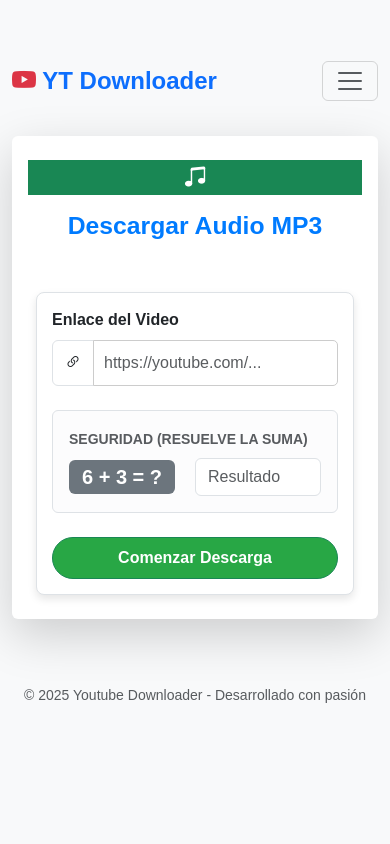
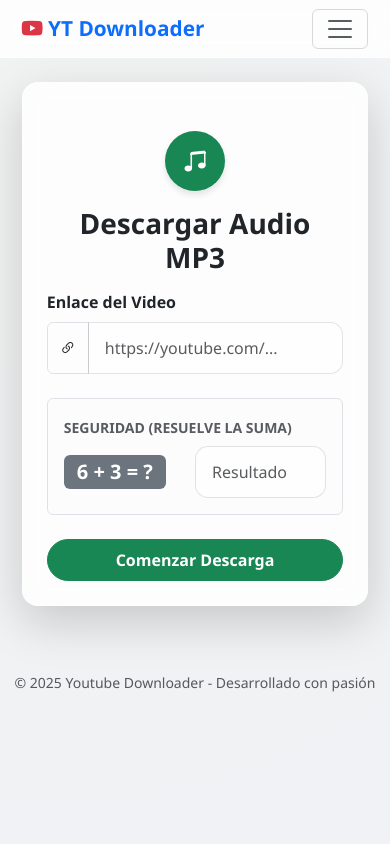
Before and after one commit to Kadir011/download_youtube_web, a Flask app: page /download_mp3 in a window 390 px wide. Run offline with Flask 3, Linux system fonts and the light colour scheme.

Commit message:
Update UI style for animations & theme color white/blank & web responsive

```diff
--- a/static/css/style.css
+++ b/static/css/style.css
@@ -1,101 +1,166 @@
-/* Fondo y texto general */
-body {
-    background-color: #f8f9fa;
-    color: #333;
-    font-family: 'Arial', sans-serif;
+:root {
+    --glass-bg: rgba(255, 255, 255, 0.85);
+    --glass-border: rgba(255, 255, 255, 0.5);
+    --body-bg: #f0f2f5;
+    --text-color: #212529;
+    --card-shadow: 0 8px 32px 0 rgba(31, 38, 135, 0.15);
 }
 
-/* Títulos */
-h1, h2 {
-    color: #007bff;
-    text-align: center;
-    margin-bottom: 20px;
+[data-bs-theme="dark"] {
+    --glass-bg: rgba(33, 37, 41, 0.85);
+    --glass-border: rgba(255, 255, 255, 0.1);
+    --body-bg: #121212;
+    --text-color: #f8f9fa;
+    --card-shadow: 0 8px 32px 0 rgba(0, 0, 0, 0.3);
 }
 
-/* Formulario */
-form {
-    margin: 0 auto;
-    padding: 20px;
-    background: #ffffff;
-    border: 1px solid #dee2e6;
-    border-radius: 8px;
-    box-shadow: 0 4px 8px rgba(0, 0, 0, 0.1);
-    width: 100%;
-    max-width: 500px;  /* Limitar el ancho máximo */
+body {
+    background-color: var(--body-bg);
+    color: var(--text-color);
+    transition: background-color 0.3s ease, color 0.3s ease;
+    font-family: 'Segoe UI', system-ui, -apple-system, sans-serif;
+    background-image: radial-gradient(circle at 10% 20%, rgb(242, 242, 242) 0%, var(--body-bg) 90%);
+    min-height: 100vh;
 }
 
-/* Alertas */
-.alert {
-    font-size: 1.1rem;
-    margin-top: 20px;
-    padding: 10px;
-    text-align: center;
-    border-radius: 5px;
+[data-bs-theme="dark"] body {
+    background-image: radial-gradient(circle at 10% 20%, rgb(40, 40, 40) 0%, var(--body-bg) 90%);
 }
 
-/* Botones */
-button {
-    padding: 10px;
-    font-size: 1rem;
-    border-radius: 5px;
-    border: none;
-    cursor: pointer;
-    transition: background-color 0.3s ease;
+/* Glassmorphism Effect */
+.glass-effect {
+    background: var(--glass-bg);
+    backdrop-filter: blur(10px);
+    -webkit-backdrop-filter: blur(10px);
+    border-bottom: 1px solid var(--glass-border);
+    z-index: 1000;
 }
 
-/* Botón de descarga de video */
-button[type="submit"].btn-primary {
-    background-color: #007bff;
-    color: #fff;
+.glass-card {
+    background: var(--glass-bg);
+    backdrop-filter: blur(10px);
+    -webkit-backdrop-filter: blur(10px);
+    border: 1px solid var(--glass-border) !important;
+    box-shadow: var(--card-shadow);
+    border-radius: 1rem;
 }
 
-button[type="submit"].btn-primary:hover {
-    background-color: #0056b3;
+/* Animations */
+.hover-scale {
+    transition: transform 0.2s ease, box-shadow 0.2s ease;
 }
 
-/* Botón de descarga MP3 */
-button[type="submit"].btn-success {
-    background-color: #28a745;
-    color: #fff;
+/* Solo aplicar efecto hover en dispositivos que tienen puntero (mouse) */
+@media (hover: hover) {
+    .hover-scale:hover {
+        transform: translateY(-3px);
+        box-shadow: 0 10px 20px rgba(0,0,0,0.1);
+    }
 }
 
-button[type="submit"].btn-success:hover {
-    background-color: #218838;
+.icon-circle {
+    width: 70px;
+    height: 70px;
+    border-radius: 50%;
+    display: flex;
+    align-items: center;
+    justify-content: center;
+    box-shadow: 0 4px 6px rgba(0,0,0,0.1);
+    transition: all 0.3s ease;
 }
 
-/* Barra de navegación */
-.navbar-brand {
-    font-weight: bold;
-    font-size: 1.5rem;
+/* Inputs form styling */
+.form-control, .form-select {
+    padding: 0.8rem 1rem;
+    border-radius: 0.8rem;
+    background-color: rgba(255, 255, 255, 0.5);
+    border: 1px solid rgba(0,0,0,0.1);
 }
 
-/* Ajustes de margen y padding en el body */
-.container {
-    margin-top: 50px;
+[data-bs-theme="dark"] .form-control,
+[data-bs-theme="dark"] .form-select {
+    background-color: rgba(0, 0, 0, 0.2);
+    border-color: rgba(255, 255, 255, 0.1);
+    color: var(--text-color);
 }
 
-/* Formulario input */
-input[type="url"] {
-    width: 100%;
-    padding: 10px;
-    font-size: 1rem;
-    border: 1px solid #ccc;
-    border-radius: 5px;
+.form-control:focus, .form-select:focus {
+    box-shadow: 0 0 0 4px rgba(13, 110, 253, 0.15);
+    background-color: rgba(255, 255, 255, 0.9);
+    border-color: #86b7fe;
 }
 
-input[type="url"]:focus {
-    outline: none;
-    border-color: #007bff;
-    box-shadow: 0 0 5px rgba(0, 123, 255, 0.5);
+[data-bs-theme="dark"] .form-control:focus,
+[data-bs-theme="dark"] .form-select:focus {
+    background-color: rgba(0, 0, 0, 0.5);
+    border-color: #0d6efd;
 }
 
-/* Mejorar el diseño para pantallas pequeñas */
-@media (max-width: 576px) {
-    form {
-        padding: 15px;
+/* --- RESPONSIVE & MOBILE DESIGN --- */
+
+/* Ajustes para Tablets y Móviles grandes (menor a 992px) */
+@media (max-width: 992px) {
+    .container {
+        max-width: 95%;
+    }
+}
+
+/* Ajustes para Móviles (menor a 768px) */
+@media (max-width: 768px) {
+    /* Reducir el padding interno de las tarjetas para ganar espacio */
+    .glass-card {
+        padding: 1.5rem !important;
     }
 
-    button {
-        font-size: 0.9rem;
+    .card-body {
+        padding: 0 !important;
+    }
+
+    /* Texto de títulos más pequeño para que no ocupe toda la pantalla */
+    h1.display-4 {
+        font-size: 2.5rem;
+    }
+
+    h2 {
+        font-size: 1.75rem;
+    }
+
+    /* Ajustar tamaño del icono circular */
+    .icon-circle {
+        width: 60px;
+        height: 60px;
+    }
+
+    .icon-circle i {
+        font-size: 1.5rem !important;
     }
 }
+
+/* Ajustes para Móviles Pequeños (menor a 576px) */
+@media (max-width: 576px) {
+    /* Navbar brand más pequeño */
+    .navbar-brand {
+        font-size: 1.3rem;
+        margin-right: 0;
+    }
+
+    /* Botones de acción principales ocupan todo el ancho y se apilan */
+    .d-flex.justify-content-center.gap-3.flex-wrap a.btn {
+        width: 100%;
+        margin-bottom: 0.5rem;
+    }
+
+    /* Inputs: tamaño de fuente 16px evita que iOS haga zoom automático al escribir */
+    .form-control, .form-select {
+        font-size: 16px;
+    }
+
+    /* Ajuste de márgenes globales */
+    .container.mt-5 {
+        margin-top: 2rem !important;
+    }
+
+    .mt-4 {
+        margin-top: 1.5rem !important;
+    }
+}
```
